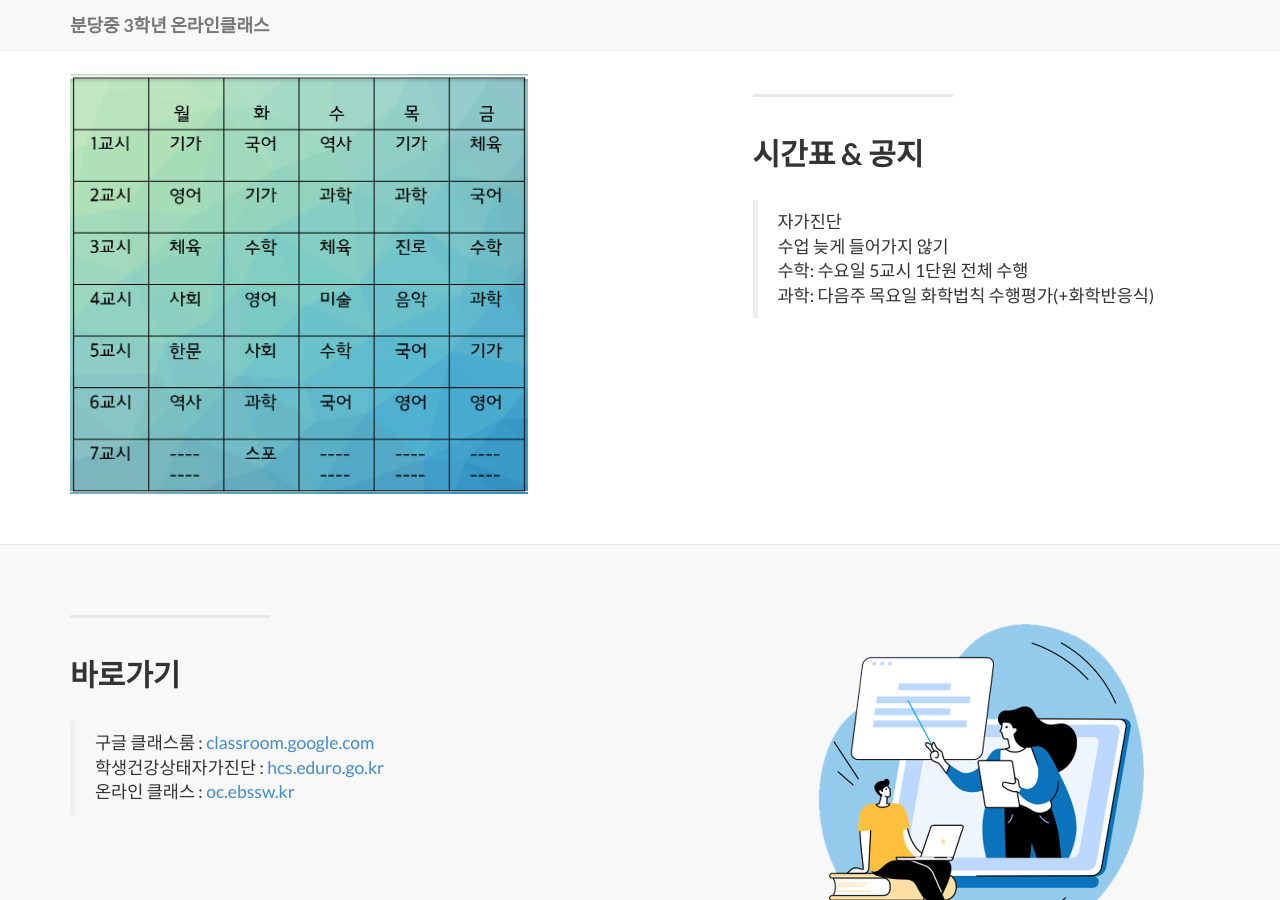
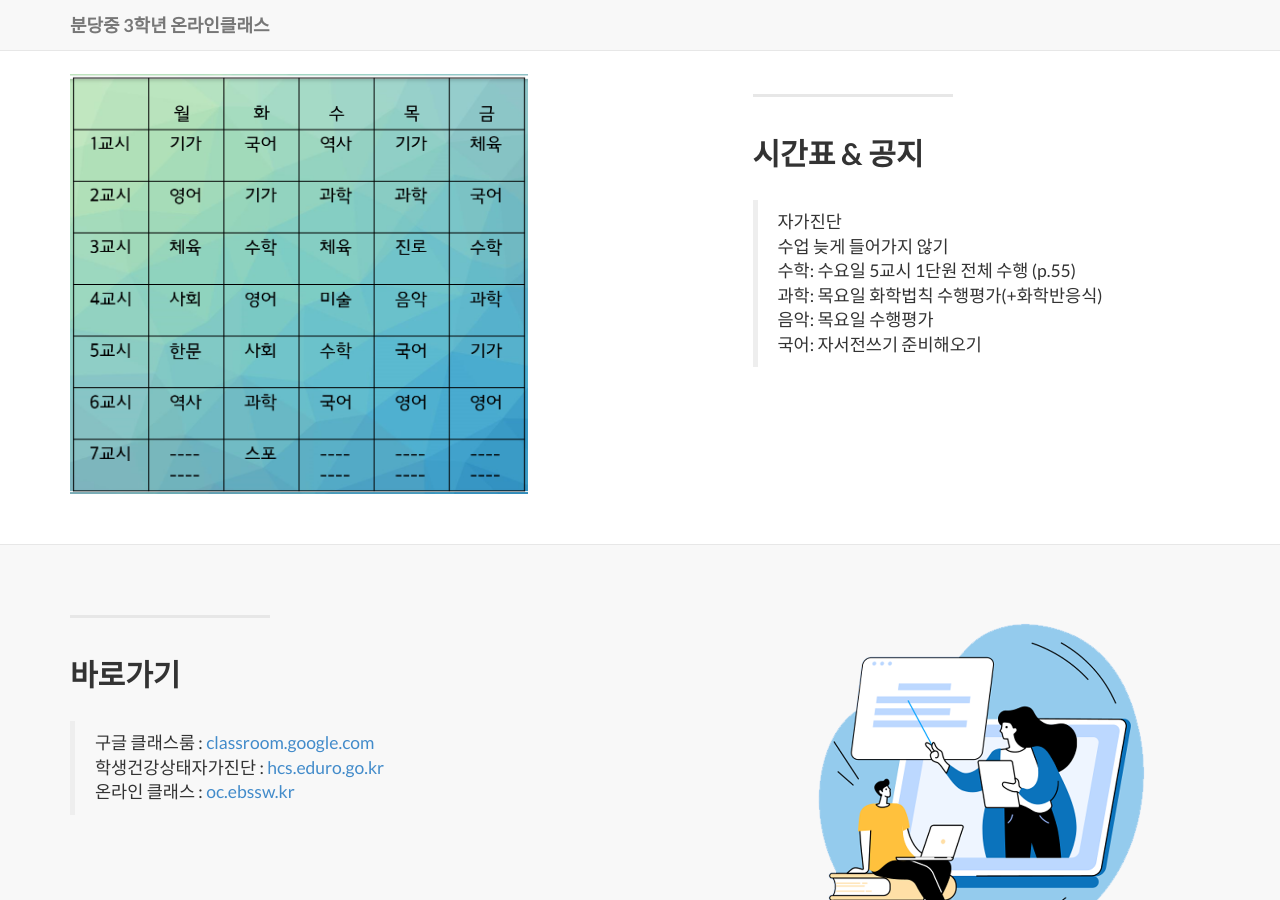
Before and after one commit to maemie0911/3-4, a Jekyll site: the page built from index.html, in a window 1280 px wide and 900 px high, scrolled down 771 px. Built offline with Jekyll 4.4.1, drawn with Linux system fonts in a browser that asks for light colours; nearby versions of some CDN libraries; library files that are not in the unit come from our copies.

Commit message:
Update 2014-09-21-services-1.markdown

```diff
--- a/_posts/2014-09-21-services-1.markdown
+++ b/_posts/2014-09-21-services-1.markdown
@@ -7,5 +7,7 @@ description: |
 ---
 > 자가진단
 > 수업 늦게 들어가지 않기
-> 수학: 수요일 5교시 1단원 전체 수행
-> 과학: 다음주 목요일 화학법칙 수행평가(+화학반응식)
+> 수학: 수요일 5교시 1단원 전체 수행 (p.55)
+> 과학: 목요일 화학법칙 수행평가(+화학반응식)
+> 음악: 목요일 수행평가
+> 국어: 자서전쓰기 준비해오기
```
